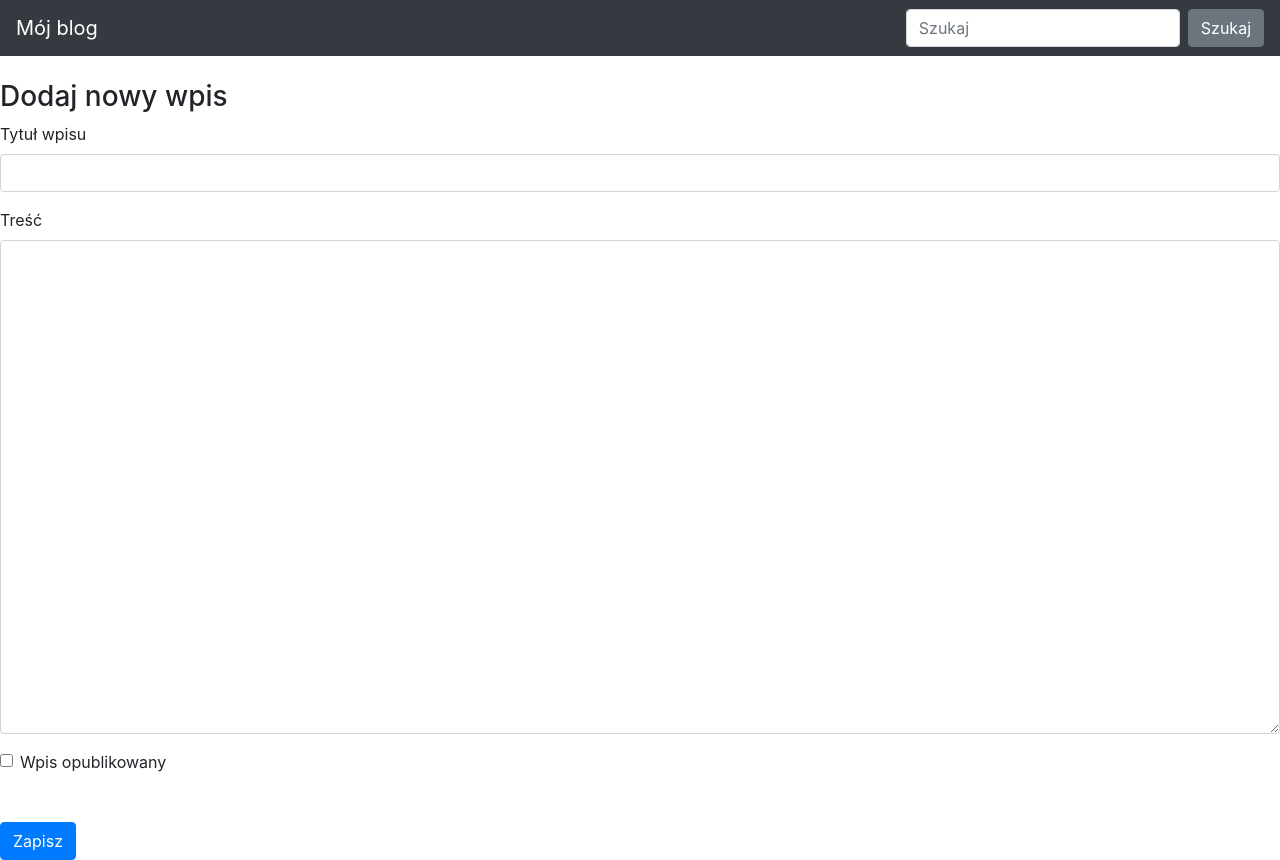
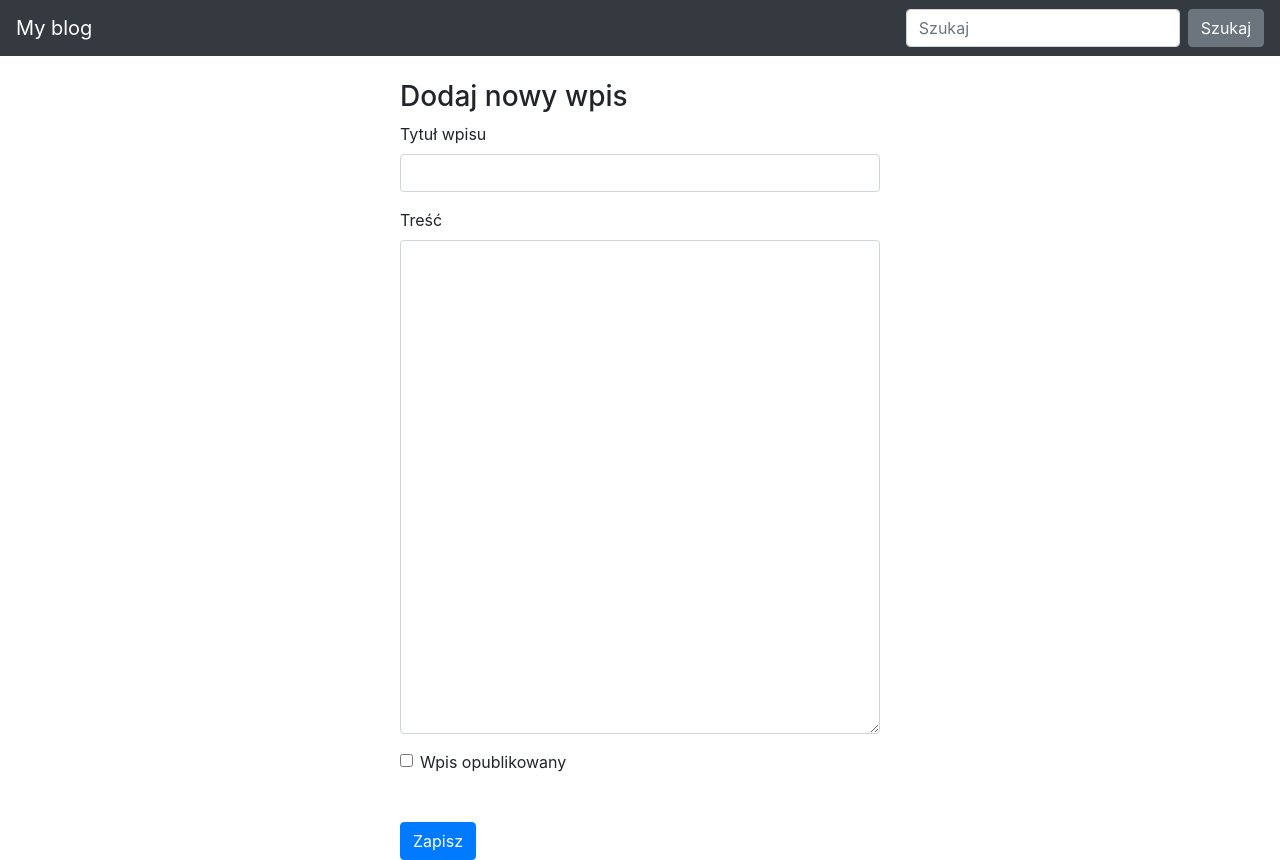
Before and after one commit to MegLip/Blog_Project, a Flask app: page /new-post/ in a window 1280 px wide. Run offline with Flask 2, Linux system fonts and the light colour scheme; some libraries are stand-ins or nearby versions.

Commit message:
Update base.html

```diff
--- a/blog/templates/base.html
+++ b/blog/templates/base.html
@@ -1,4 +1,3 @@
-{% block head %}
 <!DOCTYPE html>
 <html lang="en">
 
@@ -7,7 +6,8 @@
     <meta name="viewport" content="width=device-width, initial-scale=1, shrink-to-fit=no">
     <meta name="description" content="">
     <meta name="author" content="">
-    <title>Mój pierwszy blog</title>
+
+    <title>My first blog</title>
     <link rel="canonical" href="https://getbootstrap.com/docs/4.5/examples/starter-template/">
 
     <!-- Bootstrap core CSS -->
@@ -17,7 +17,7 @@
 
     <style>
         body {
-            padding-top: 5rem;
+            padding-top: 5rem; margin-right:400px; margin-left:400px;
         }
     </style>
 </head>
@@ -25,7 +25,7 @@
 <body>
     <!-- Navigation -->
     <nav class="navbar navbar-expand-md navbar-dark bg-dark fixed-top">
-        <a class="navbar-brand" href="#">Mój blog</a>
+        <a class="navbar-brand" href="#">My blog</a>
         <button class="navbar-toggler" type="button" data-toggle="collapse" data-target="#navbarsExampleDefault"
             aria-controls="navbarsExampleDefault" aria-expanded="false" aria-label="Toggle navigation">
             <span class="navbar-toggler-icon"></span>
@@ -42,8 +42,8 @@
 
     <main role="main" class="container"></main>
 
-    {% endblock %}
 {% block content %}
+{% endblock %}
 
 
 <!-- Bootstrap core JavaScript -->
@@ -58,5 +58,4 @@
     integrity="sha384-OgVRvuATP1z7JjHLkuOU7Xw704+h835Lr+6QL9UvYjZE3Ipu6Tp75j7Bh/kR0JKI"
     crossorigin="anonymous"></script>
 
-    {% endblock %}
 </html>
```
